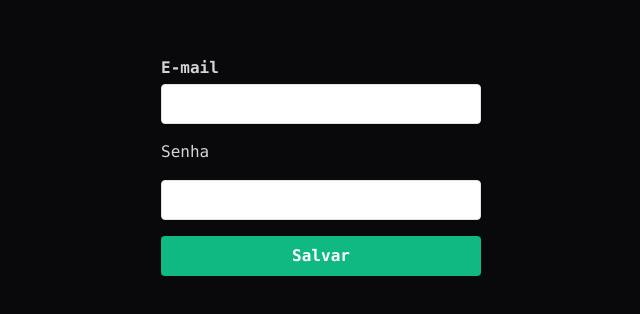
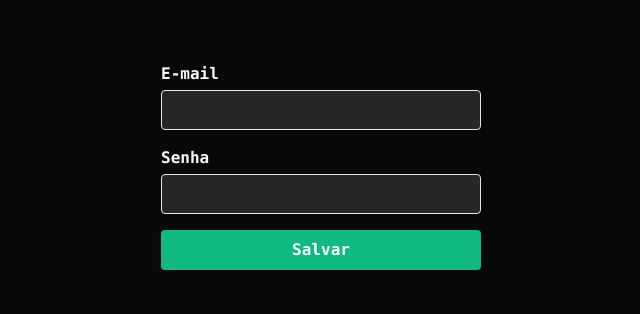
Before and after one commit to dopeeycode/reacthook-form-zod, a React (Vite) app: page / in a window 1280 px wide. Shown: the part 214-528 px from the top of the page, without its empty margins (319-959 px from the left). Built offline with nearby package versions, Linux system fonts and the light colour scheme.

Commit message:
validando inputs

```diff
--- a/src/App.tsx
+++ b/src/App.tsx
@@ -1,12 +1,36 @@
 
 import { useState } from 'react'
+
+
+/**
+ * To-do
+ *
+ * [ ] Validação / transformações
+ * [ ] Field Arrays
+ * [ ] Upload de arquivos
+ * [ ] Composition Pattern
+ */
+
 import { useForm } from 'react-hook-form'
+import { z } from 'zod'
+import { zodResolver } from '@hookform/resolvers/zod'
 
+// Indexando o tipo de cada informação contida no formulario;
+const createUserFormScheme = z.object({
+  email: z.string()
+    .nonempty('O e-mail é obrigatório')
+    .email('Formato de e-mail inválido'),
+  password: z.string()
+    .min(6, 'Míinimo 6 caracteres'),
+})
 
 
 export default function App(){
+  // Estado pra armazenar os dados retornado pela função do handleSubmit
   const [output, setOutput] = useState('')
-  const { register, handleSubmit } = useForm()
+  const { register, handleSubmit, formState: { errors } } = useForm({
+    resolver: zodResolver(createUserFormScheme)
+  })
 
 
   function createUser(data: any){
@@ -21,21 +45,35 @@ export default function App(){
         className="flex flex-col gap-4 w-full max-w-xs"
       >
         <div className="flex flex-col gap-1 font-semibold ">
-          <label htmlFor="email">E-mail</label>
+          <label className='text-zinc-50' htmlFor="email">E-mail</label>
           <input
             type="email"
             {...register('email')}
-            className="border border-zinc-200 outline-none shadow-sm rounded h-10 px-3 text-zinc-800"
+            className="border border-zinc-200 bg-zinc-800 outline-none shadow-sm rounded h-10 px-3 "
           />
+          { errors.email &&
+          <span
+            className='text-red-400 text-sm font-bold'
+          >
+            {errors.email.message}
+          </span>
+          }
         </div>
 
-        <div className="flex flex-col gap-4">
-          <label htmlFor="senha">Senha</label>
+        <div className="flex flex-col gap-1 font-semibold">
+          <label className='text-zinc-50' htmlFor="senha">Senha</label>
           <input
             type="password"
             {...register('password')}
-            className="border outline-none border-zinc-200 shadow-sm rounded h-10 px-3 text-zinc-800"
+            className="border outline-none border-zinc-200 bg-zinc-800 shadow-sm rounded h-10 px-3 "
           />
+          { errors.password &&
+          <span
+            className='text-red-400 text-sm font-bold'
+          >
+            {errors.password.message}
+          </span>
+          }
         </div>
 
         <button
```
